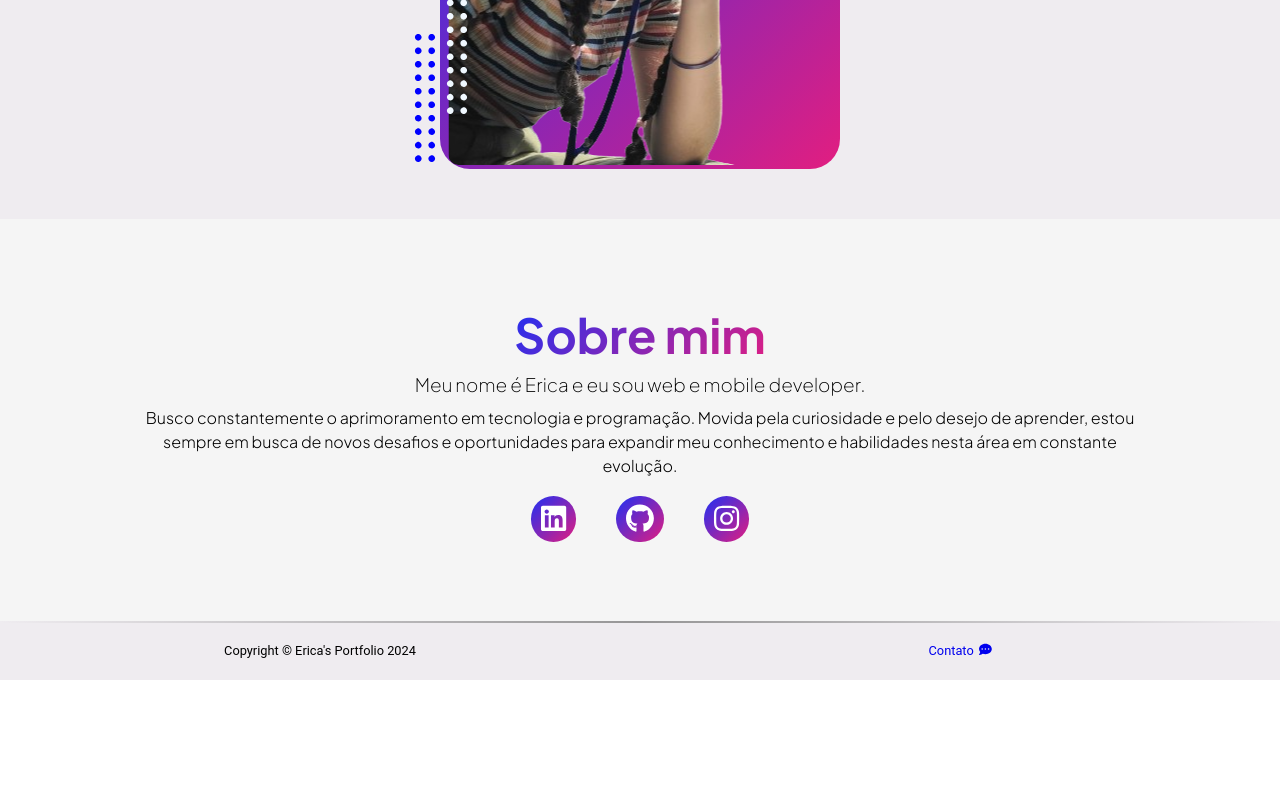
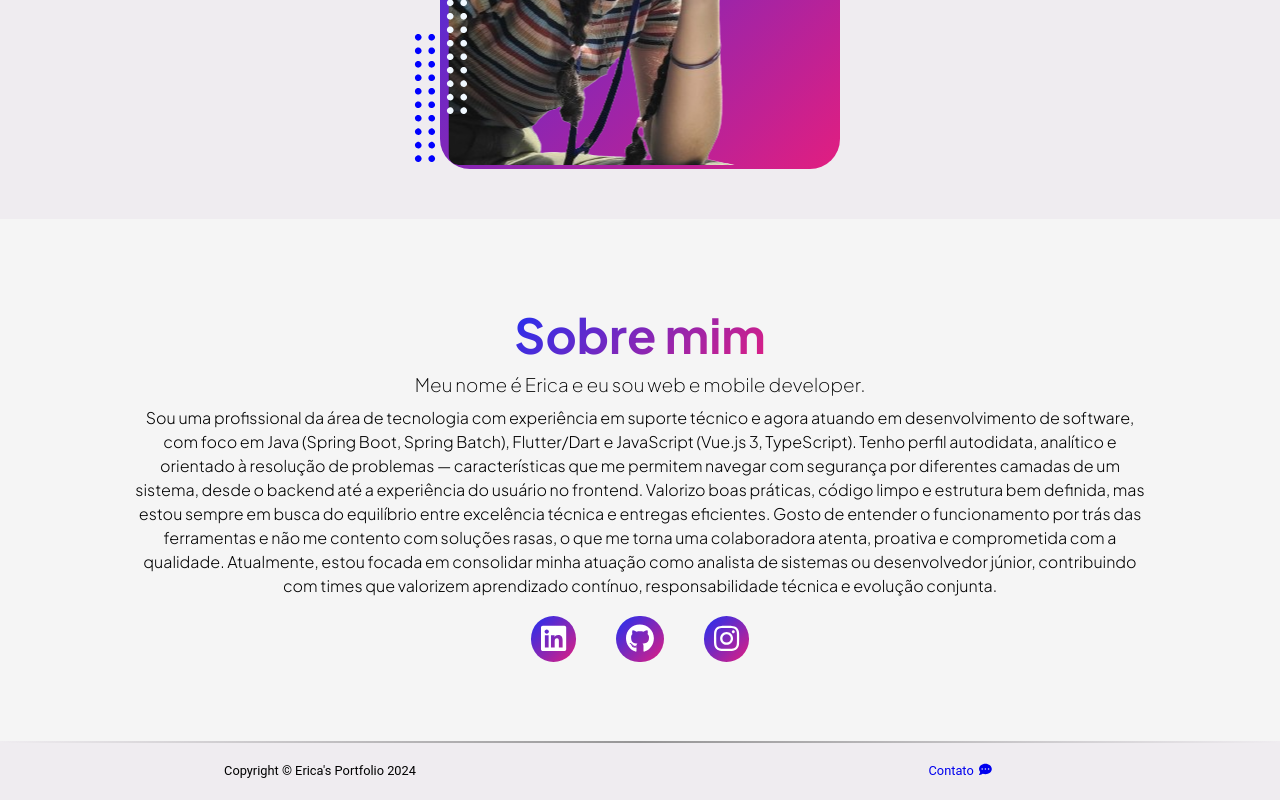
Before and after one commit to erizoka/myPortfolio, a Vue app: page / in a window 1280 px wide. Shown: the part 749-1549 px from the top of the page. Before the commit the page ends 1429 px from the top, so only its background shows below. Built offline with nearby package versions, Linux system fonts and the light colour scheme; what notyf would draw is missing.

Commit message:
Nova descrição no sobre do Home

```diff
--- a/src/components/Home/HomeAbout.vue
+++ b/src/components/Home/HomeAbout.vue
@@ -2,19 +2,31 @@
     <div class="home-about animate__animated animate__fadeInUp animate__delay-2s">
         <h1>Sobre mim</h1>
         <h3>Meu nome é Erica e eu sou web e mobile developer.</h3>
-        <p>Busco constantemente o aprimoramento em tecnologia e programação.
-            Movida pela curiosidade e pelo desejo de aprender,
-            estou sempre em busca de novos desafios e oportunidades para expandir meu conhecimento
-            e habilidades nesta área em constante evolução.</p>
+        <p>
+            Sou uma profissional da área de tecnologia com experiência em suporte técnico e agora atuando em
+            desenvolvimento de software,
+            com foco em Java (Spring Boot, Spring Batch), Flutter/Dart e JavaScript (Vue.js 3,
+            TypeScript). Tenho perfil autodidata, analítico e orientado à resolução de problemas — características que
+            me permitem navegar com segurança por diferentes camadas de um sistema, desde o backend até a experiência do
+            usuário no frontend.
+
+            Valorizo boas práticas, código limpo e estrutura bem definida, mas estou sempre em busca do equilíbrio entre
+            excelência técnica e entregas eficientes. Gosto de entender o funcionamento por trás das ferramentas e não
+            me contento com soluções rasas, o que me torna uma colaboradora atenta, proativa e comprometida com a
+            qualidade.
+
+            Atualmente, estou focada em consolidar minha atuação como analista de sistemas ou desenvolvedor júnior,
+            contribuindo com times que valorizem aprendizado contínuo, responsabilidade técnica e evolução conjunta.
+        </p>
         <div class="social">
             <a href="https://www.linkedin.com/in/erica-esteves-de-freitas/" target="blank">
-                <icon :icon="['fab', 'linkedin']" style="color: white"/>
+                <icon :icon="['fab', 'linkedin']" style="color: white" />
             </a>
             <a href="https://github.com/erizoka" target="blank">
-                <icon :icon="['fab', 'github']" style="color: white"/>
+                <icon :icon="['fab', 'github']" style="color: white" />
             </a>
             <a href="https://www.instagram.com/erizoka/" target="blank">
-                <icon :icon="['fab', 'instagram']" style="color: white"/>
+                <icon :icon="['fab', 'instagram']" style="color: white" />
             </a>
         </div>
     </div>
@@ -31,7 +43,7 @@
     padding: 80px 0;
 }
 
-    .home-about h1{
+.home-about h1 {
     text-align: center;
     margin: 0;
     background: linear-gradient(135deg, #1e30f3 0%, #e21e80 100%);
@@ -42,13 +54,13 @@
     font-size: 3rem;
 }
 
-    .home-about h3{
+.home-about h3 {
     font-family: "Plus Jakarta Sans";
     text-align: center;
     font-weight: 100;
 }
 
-    .home-about p{
+.home-about p {
     padding-top: 7px;
     text-align: center;
     font-family: "Plus Jakarta Sans";
```
Lines whose indentation alone changed are shown as unchanged.
